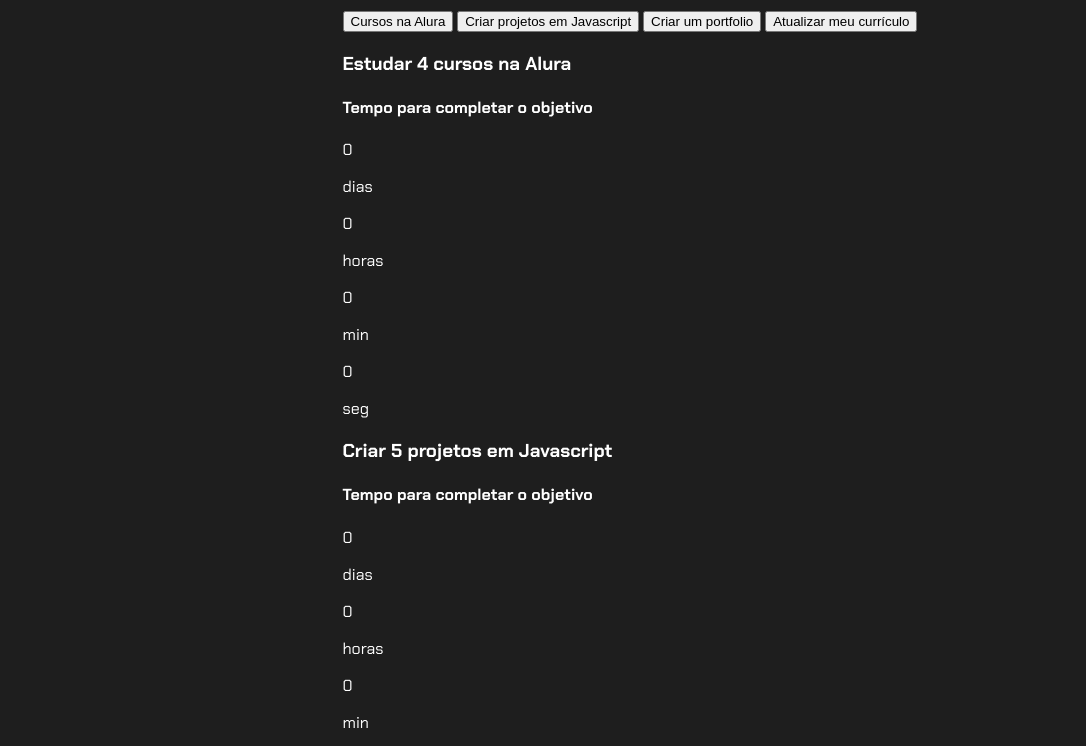
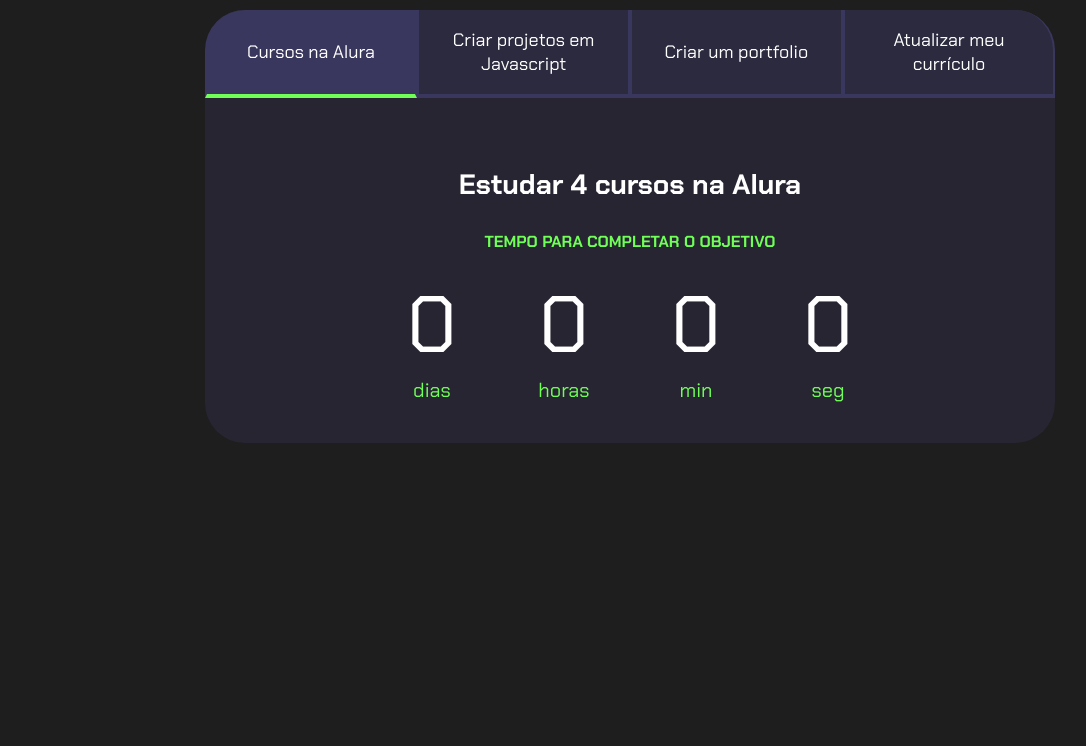
Before and after one commit to gabriel16rovaris/trabalho-, a plain HTML site: page trabalho mmg/index.html in a window 1280 px wide. Shown: the part 93-839 px from the top of the page, without its empty margins (10-1096 px from the left). After the commit the page ends 800 px from the top, so only its background shows below. Drawn offline with Linux system fonts and the light colour scheme.

Commit message:
Update style.css

```diff
--- a/trabalho mmg/style.css
+++ b/trabalho mmg/style.css
@@ -31,3 +31,101 @@
     width: 100%;
     font-size: 32px;
 }
+
+.titulo-principal span {
+    color: var(--verde);
+}
+
+
+.botao {
+    font-family: 'Chakra Petch', sans-serif;
+    background-color: var(--botao-inativo);
+    color: var(--branco);
+    display: flex;
+    justify-content: center;
+    padding: 1em;
+    font-size: 18px;
+    align-items: center;
+    width: 100%;
+    border-bottom: 4px solid var(--botao-ativo);
+    border-left: 2px solid var(--botao-ativo);
+    border-right: 2px solid var(--botao-ativo);
+    border-top: none;
+}
+
+.botao:first-child {
+    border-radius: 40px 40px 0 0;
+}
+
+.botoes {
+    display: block;
+}
+
+.botao.ativo {
+    background-color: var(--botao-ativo);
+    border-bottom: 4px solid var(--verde);
+}
+
+.abas-textos {
+    background-color: var(--texto-fundo);
+    padding: 40px;
+    border-radius: 0 0 40px 40px;
+}
+
+.aba-conteudo.ativo {
+    display: block;
+}
+
+.aba-conteudo {
+    display: none;
+}
+
+.aba-conteudo-titulo-principal {
+    font-size: 28px;
+    text-align: center;
+}
+
+.aba-conteudo-titulo-secundario {
+    text-align: center;
+    color: var(--verde);
+    text-transform: uppercase;
+}
+
+.contador {
+    display: flex;
+    justify-content: center;
+    flex-wrap: wrap;
+}
+
+.contador-digito {
+    padding: 0 16px;
+    text-align: center;
+    min-width: 100px;
+}
+
+.contador-digito-numero {
+    font-size: 80px;
+    margin: 0;
+
+}
+
+.contador-digito-texto {
+    color: var(--verde);
+    font-size: 20px;
+    margin: 0;
+
+}
+
+@media screen and (min-width: 768px) {
+    .botoes {
+        display: flex;
+    }
+
+    .botao:first-child {
+        border-radius: 40px 0 0 0;
+    }
+
+    .botao:last-child {
+        border-radius: 0 40px 0 0;
+    }
+}
```
